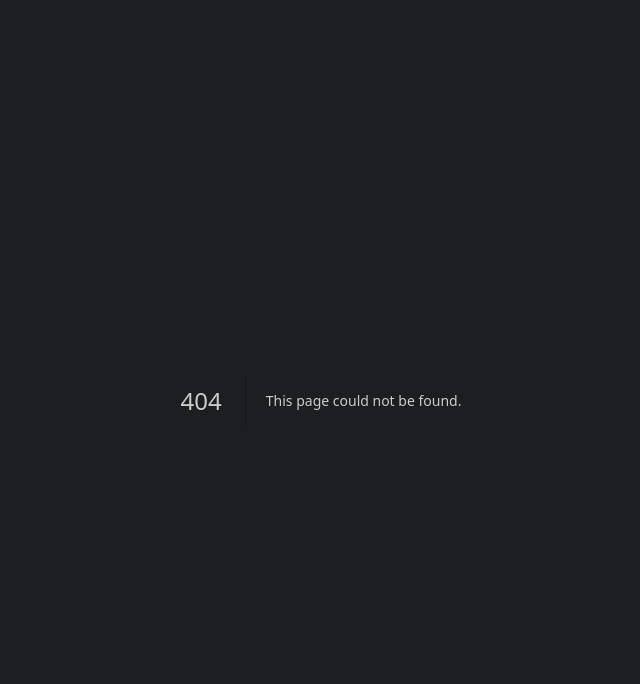
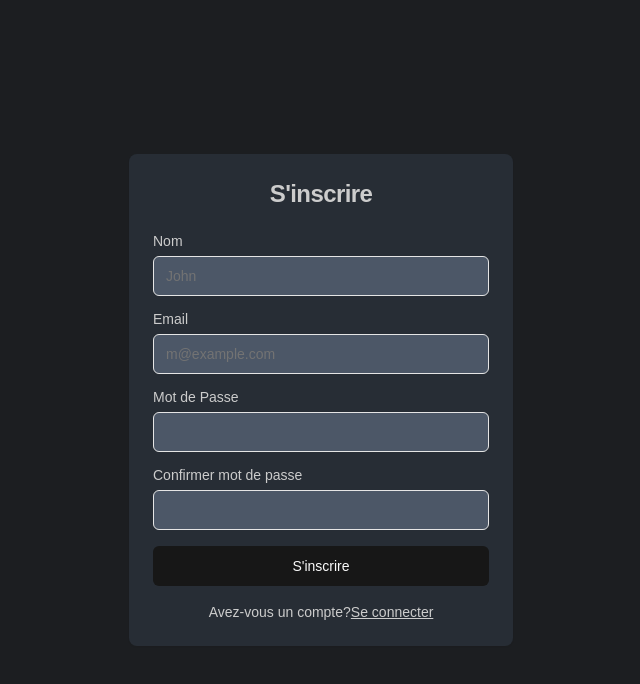
Before and after one commit to Pathi14/TaskOptimizer, a Next.js app in the folder frontend/: page /register in a window 1280 px wide. Before the commit this address had no page. Shown: the top 684 px of the page, without its empty margins (319-959 px from the left). Built offline with nearby package versions, Linux system fonts and the light colour scheme.

Commit message:
feat: Pages register and login

```diff
--- a/frontend/package.json
+++ b/frontend/package.json
@@ -13,6 +13,7 @@
     "@radix-ui/react-collapsible": "^1.1.1",
     "@radix-ui/react-dialog": "^1.1.2",
     "@radix-ui/react-dropdown-menu": "^2.1.2",
+    "@radix-ui/react-label": "^2.1.0",
     "@radix-ui/react-popover": "^1.1.2",
     "@radix-ui/react-separator": "^1.1.0",
     "@radix-ui/react-slot": "^1.1.0",
--- /dev/null
+++ b/frontend/src/app/login/page.tsx
@@ -0,0 +1,9 @@
+import { LoginForm } from "@/components/login-form"
+
+export default function Page() {
+  return (
+    <div className="flex h-screen w-full items-center justify-center px-4">
+      <LoginForm />
+    </div>
+  )
+}
--- /dev/null
+++ b/frontend/src/app/register/page.tsx
@@ -0,0 +1,9 @@
+import { RegisterForm } from "@/components/register-form"
+
+export default function Page() {
+  return (
+    <div className="flex h-screen w-full items-center justify-center px-4">
+      <RegisterForm />
+    </div>
+  )
+}
--- /dev/null
+++ b/frontend/src/components/login-form.tsx
@@ -0,0 +1,56 @@
+import Link from "next/link"
+
+import { Button } from "@/components/ui/button"
+import {
+  Card,
+  CardContent,
+  CardDescription,
+  CardHeader,
+  CardTitle,
+} from "@/components/ui/card"
+import { Input } from "@/components/ui/input"
+import { Label } from "@/components/ui/label"
+
+export function LoginForm() {
+  return (
+    <Card className="mx-auto max-w-sm w-96 bg-card border-none text-foreground ">
+      <CardHeader>
+        <CardTitle className="text-2xl text-center">Se connecter </CardTitle>
+        <CardDescription>
+        Entrez votre email pour vous connecter à votre compte
+        </CardDescription>
+      </CardHeader>
+      <CardContent>
+        <div className="grid gap-4">
+          <div className="grid gap-2">
+            <Label htmlFor="email">Email</Label>
+            <Input className="bg-card-light"
+              id="email"
+              type="email"
+              placeholder="m@example.com"
+              required
+            />
+          </div>
+          <div className="grid gap-2">
+            <div className="flex items-center">
+              <Label htmlFor="password">Mot de Passe</Label>
+              <Link href="#" className="ml-auto inline-block text-sm underline">
+                Mot de  passe oublié?
+              </Link>
+            </div>
+            <Input className="bg-card-light" id="password" type="password" required />
+          </div>
+          <Button type="submit" className="w-full">
+            Se connecter
+          </Button>
+        </div>
+        <div className="mt-4 text-center text-sm">
+          Avez-vous un compte?{""}
+          <Link href="/register" className="underline">
+            S'inscrire
+          </Link>
+        </div>
+      </CardContent>
+    </Card>
+  )
+}
--- /dev/null
+++ b/frontend/src/components/register-form.tsx
@@ -0,0 +1,67 @@
+import Link from "next/link"
+
+import { Button } from "@/components/ui/button"
+import {
+  Card,
+  CardContent,
+  CardHeader,
+  CardTitle,
+} from "@/components/ui/card"
+import { Input } from "@/components/ui/input"
+import { Label } from "@/components/ui/label"
+
+export function RegisterForm() {
+  return (
+    <Card className="mx-auto max-w-sm w-96 bg-card border-none text-foreground ">
+      <CardHeader>
+        <CardTitle className="text-2xl text-center">S'inscrire </CardTitle>
+      </CardHeader>
+      <CardContent>
+        <div className="grid gap-4">
+        <div className="grid gap-2">
+            <Label htmlFor="email">Nom</Label>
+            <Input className="bg-card-light"
+              id="nom"
+              type="text"
+              placeholder="John"
+              required
+            />
+          </div>
+
+          <div className="grid gap-2">
+            <Label htmlFor="email">Email</Label>
+            <Input className="bg-card-light"
+              id="email"
+              type="email"
+              placeholder="m@example.com"
+              required
+            />
+          </div>
+          <div className="grid gap-2">
+            <div className="flex items-center">
+              <Label htmlFor="password">Mot de Passe</Label>
+            </div>
+            <Input className="bg-card-light" id="password" type="password" required />
+          </div>
+
+          <div className="grid gap-2">
+            <div className="flex items-center">
+              <Label htmlFor="password">Confirmer mot de passe</Label>
+            </div>
+            <Input className="bg-card-light" id="password" type="password" required />
+          </div>
+
+          <Button type="submit" className="w-full">
+            S'inscrire
+          </Button>
+        </div>
+        <div className="mt-4 text-center text-sm">
+          Avez-vous un compte?{""}
+          <Link href="/login" className="underline">
+            Se connecter
+          </Link>
+        </div>
+      </CardContent>
+    </Card>
+  )
+}
--- a/frontend/src/components/ui/button.tsx
+++ b/frontend/src/components/ui/button.tsx
@@ -1,58 +1,56 @@
-import * as React from 'react';
-import { Slot } from '@radix-ui/react-slot';
-import { cva, type VariantProps } from 'class-variance-authority';
+import * as React from "react"
+import { Slot } from "@radix-ui/react-slot"
+import { cva, type VariantProps } from "class-variance-authority"
 
-import { cn } from '@/lib/utils';
+import { cn } from "@/lib/utils"
 
 const buttonVariants = cva(
-  'inline-flex items-center justify-center gap-2 whitespace-nowrap rounded-md text-sm font-medium ring-offset-white transition-colors focus-visible:outline-none focus-visible:ring-2 focus-visible:ring-neutral-950 focus-visible:ring-offset-2 disabled:pointer-events-none disabled:opacity-50 [&_svg]:pointer-events-none [&_svg]:size-4 [&_svg]:shrink-0 dark:ring-offset-neutral-950 dark:focus-visible:ring-neutral-300',
+  "inline-flex items-center justify-center gap-2 whitespace-nowrap rounded-md text-sm font-medium ring-offset-white transition-colors focus-visible:outline-none focus-visible:ring-2 focus-visible:ring-neutral-950 focus-visible:ring-offset-2 disabled:pointer-events-none disabled:opacity-50 [&_svg]:pointer-events-none [&_svg]:size-4 [&_svg]:shrink-0 dark:ring-offset-neutral-950 dark:focus-visible:ring-neutral-300",
   {
     variants: {
       variant: {
-        default:
-          'bg-neutral-900 text-neutral-50 dark:bg-neutral-50 dark:text-neutral-900',
+        default: "bg-neutral-900 text-neutral-50 hover:bg-neutral-900/90 dark:bg-neutral-50 dark:text-neutral-900 dark:hover:bg-neutral-50/90",
         destructive:
-          'bg-red-500 text-neutral-50 hover:bg-red-500/90 dark:bg-red-900 dark:text-neutral-50 dark:hover:bg-red-900/90',
+          "bg-red-500 text-neutral-50 hover:bg-red-500/90 dark:bg-red-900 dark:text-neutral-50 dark:hover:bg-red-900/90",
         outline:
-          'border border-neutral-200 bg-white hover:bg-neutral-100 hover:text-neutral-900 dark:border-neutral-800 dark:bg-neutral-950 dark:hover:bg-neutral-800 dark:hover:text-neutral-50',
+          "border border-neutral-200 bg-white hover:bg-neutral-100 hover:text-neutral-900 dark:border-neutral-800 dark:bg-neutral-950 dark:hover:bg-neutral-800 dark:hover:text-neutral-50",
         secondary:
-          'bg-neutral-100 text-neutral-900 hover:bg-neutral-100/80 dark:bg-neutral-800 dark:text-neutral-50 dark:hover:bg-neutral-800/80',
-        ghost:
-          'hover:bg-neutral-100 hover:text-neutral-900 dark:hover:bg-neutral-800 dark:hover:text-neutral-50',
-        link: 'text-neutral-900 underline-offset-4 hover:underline dark:text-neutral-50',
+          "bg-neutral-100 text-neutral-900 hover:bg-neutral-100/80 dark:bg-neutral-800 dark:text-neutral-50 dark:hover:bg-neutral-800/80",
+        ghost: "hover:bg-neutral-100 hover:text-neutral-900 dark:hover:bg-neutral-800 dark:hover:text-neutral-50",
+        link: "text-neutral-900 underline-offset-4 hover:underline dark:text-neutral-50",
       },
       size: {
-        default: 'h-10 px-4 py-2',
-        sm: 'h-9 rounded-md px-3',
-        lg: 'h-11 rounded-md px-8',
-        icon: 'h-10 w-10',
+        default: "h-10 px-4 py-2",
+        sm: "h-9 rounded-md px-3",
+        lg: "h-11 rounded-md px-8",
+        icon: "h-10 w-10",
       },
     },
     defaultVariants: {
-      variant: 'default',
-      size: 'default',
+      variant: "default",
+      size: "default",
     },
-  },
-);
+  }
+)
 
 export interface ButtonProps
   extends React.ButtonHTMLAttributes<HTMLButtonElement>,
     VariantProps<typeof buttonVariants> {
-  asChild?: boolean;
+  asChild?: boolean
 }
 
 const Button = React.forwardRef<HTMLButtonElement, ButtonProps>(
   ({ className, variant, size, asChild = false, ...props }, ref) => {
-    const Comp = asChild ? Slot : 'button';
+    const Comp = asChild ? Slot : "button"
     return (
       <Comp
         className={cn(buttonVariants({ variant, size, className }))}
         ref={ref}
         {...props}
       />
-    );
-  },
-);
-Button.displayName = 'Button';
+    )
+  }
+)
+Button.displayName = "Button"
 
-export { Button, buttonVariants };
+export { Button, buttonVariants }
--- /dev/null
+++ b/frontend/src/components/ui/card.tsx
@@ -0,0 +1,79 @@
+import * as React from "react"
+
+import { cn } from "@/lib/utils"
+
+const Card = React.forwardRef<
+  HTMLDivElement,
+  React.HTMLAttributes<HTMLDivElement>
+>(({ className, ...props }, ref) => (
+  <div
+    ref={ref}
+    className={cn(
+      "rounded-lg border border-neutral-200 bg-white text-neutral-950 shadow-sm dark:border-neutral-800 dark:bg-neutral-950 dark:text-neutral-50",
+      className
+    )}
+    {...props}
+  />
+))
+Card.displayName = "Card"
+
+const CardHeader = React.forwardRef<
+  HTMLDivElement,
+  React.HTMLAttributes<HTMLDivElement>
+>(({ className, ...props }, ref) => (
+  <div
+    ref={ref}
+    className={cn("flex flex-col space-y-1.5 p-6", className)}
+    {...props}
+  />
+))
+CardHeader.displayName = "CardHeader"
+
+const CardTitle = React.forwardRef<
+  HTMLDivElement,
+  React.HTMLAttributes<HTMLDivElement>
+>(({ className, ...props }, ref) => (
+  <div
+    ref={ref}
+    className={cn(
+      "text-2xl font-semibold leading-none tracking-tight",
+      className
+    )}
+    {...props}
+  />
+))
+CardTitle.displayName = "CardTitle"
+
+const CardDescription = React.forwardRef<
+  HTMLDivElement,
+  React.HTMLAttributes<HTMLDivElement>
+>(({ className, ...props }, ref) => (
+  <div
+    ref={ref}
+    className={cn("text-sm text-neutral-500 dark:text-neutral-400", className)}
+    {...props}
+  />
+))
+CardDescription.displayName = "CardDescription"
+
+const CardContent = React.forwardRef<
+  HTMLDivElement,
+  React.HTMLAttributes<HTMLDivElement>
+>(({ className, ...props }, ref) => (
+  <div ref={ref} className={cn("p-6 pt-0", className)} {...props} />
+))
+CardContent.displayName = "CardContent"
+
+const CardFooter = React.forwardRef<
+  HTMLDivElement,
+  React.HTMLAttributes<HTMLDivElement>
+>(({ className, ...props }, ref) => (
+  <div
+    ref={ref}
+    className={cn("flex items-center p-6 pt-0", className)}
+    {...props}
+  />
+))
+CardFooter.displayName = "CardFooter"
+
+export { Card, CardHeader, CardFooter, CardTitle, CardDescription, CardContent }
--- /dev/null
+++ b/frontend/src/components/ui/label.tsx
@@ -0,0 +1,26 @@
+"use client"
+
+import * as React from "react"
+import * as LabelPrimitive from "@radix-ui/react-label"
+import { cva, type VariantProps } from "class-variance-authority"
+
+import { cn } from "@/lib/utils"
+
+const labelVariants = cva(
+  "text-sm font-medium leading-none peer-disabled:cursor-not-allowed peer-disabled:opacity-70"
+)
+
+const Label = React.forwardRef<
+  React.ElementRef<typeof LabelPrimitive.Root>,
+  React.ComponentPropsWithoutRef<typeof LabelPrimitive.Root> &
+    VariantProps<typeof labelVariants>
+>(({ className, ...props }, ref) => (
+  <LabelPrimitive.Root
+    ref={ref}
+    className={cn(labelVariants(), className)}
+    {...props}
+  />
+))
+Label.displayName = LabelPrimitive.Root.displayName
+
+export { Label }
```
Also changed, not shown: 1 other file (tests, documents, lock files or other folders).
